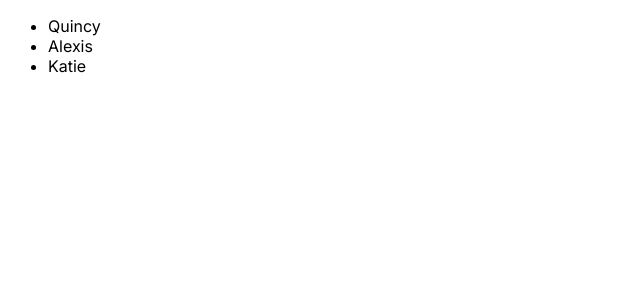
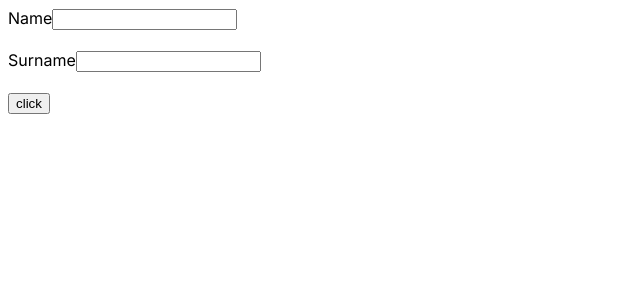
Before and after one commit to LuizGabrielGomes/react, a Next.js app: page / in a window 1280 px wide. Shown: the top 300 px of the page, without its empty margins (0-640 px from the left). Built offline with nearby package versions, Linux system fonts and the light colour scheme.

Commit message:
form useState

```diff
--- a/app/page.js
+++ b/app/page.js
@@ -1,45 +1,32 @@
 "use client"
 
+import { useState } from "react"
+
 export default function Home() {
+  const [name, setName] = useState("")
+  const [surname, setSurname] = useState("")
 
+  const handleChangeName = (event) => {
+    console.log(event.target.value)
+    setName(event.target.value)
+  }
 
-const students = [
-  { name: 'Quincy', grade: 96 },
-  { name: 'Jason', grade: 84 },
-  { name: 'Alexis', grade: 100 },
-  { name: 'Sam', grade: 65 },
-  { name: 'Katie', grade: 90 }
-];
-
-// console.log(students)
-// console.log(students[0])
-// console.log(students[0].name)
-// console.log(students[0].grade)
-// // Dado o array de objetos acima, faça uma função que retorne somente os nomes de cada estudante.
-
-// function pick(students) {
-//   return students.map(item => item.name)
-// }
-
-// console.log(pick(students))
-
-// // faça uma função que retorne apenas os estudantes com nota maior ou igual a 90.
-
-
-
-// function take(students) {
-//     return students.map(item => item.grade >=90 ? item.name : "nok")
-// }
-// console.log(take(students))
-
-
-
-
-
+  const handleChangeSurname = (event) => {
+    console.log(event.target.value)
+    setSurname(event.target.value)
+  }
 
   return (
-    <ul>
-      {students.map(item => item.grade >=90 ? <li key={item.name}>{item.name}</li> : null)}
-    </ul>
+    <>
+      <label htmlFor="name">Name</label>
+      <input type="text" id="name" value={name} onChange={handleChangeName} />
+      <br/>
+      <br/>
+      <label htmlFor="surname">Surname</label>
+      <input type="text" id="surname" value={surname} onChange={handleChangeSurname} />
+      <br/>
+      <br/>
+      <button>click</button>
+    </>
   )
 }
```
